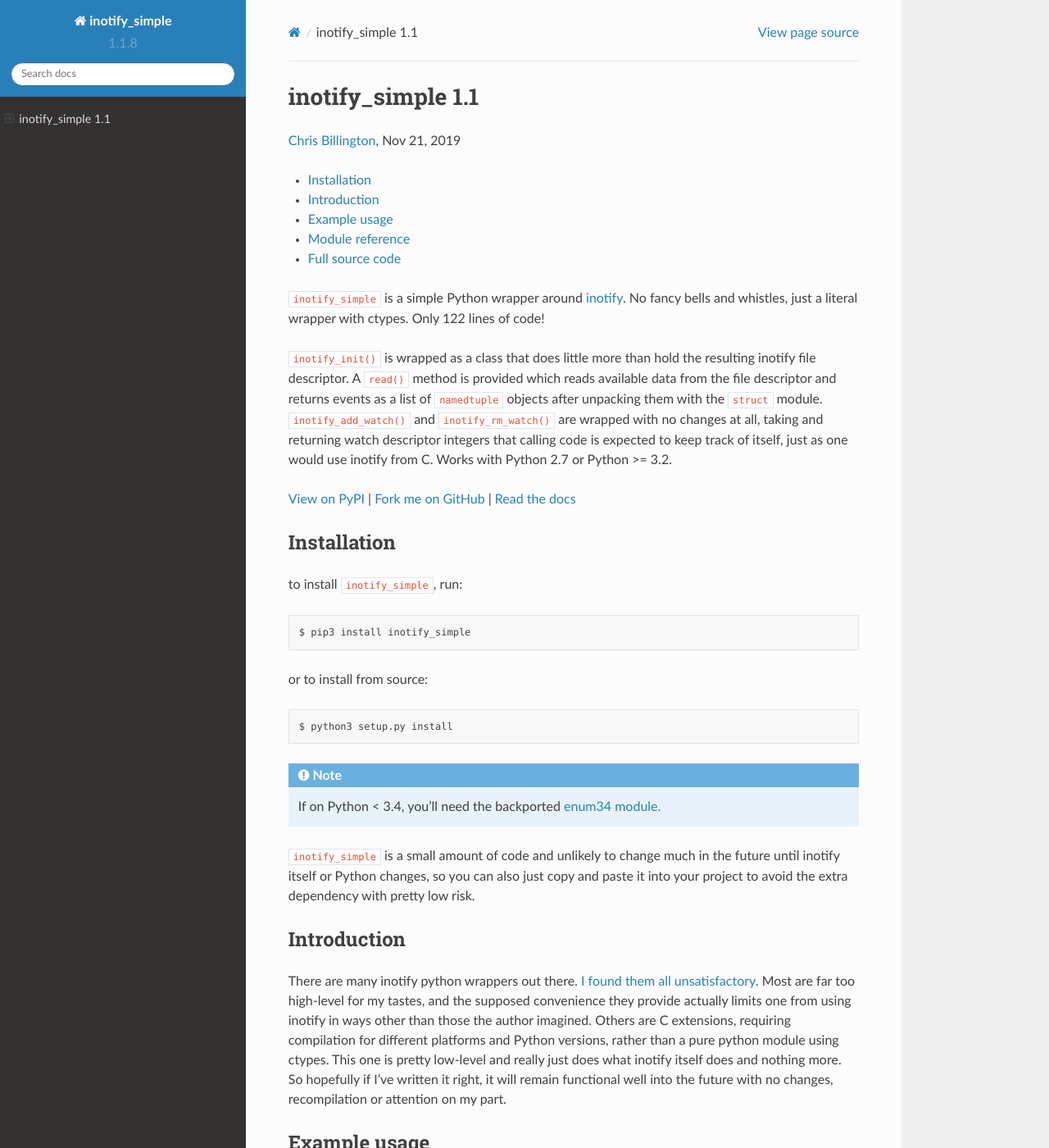
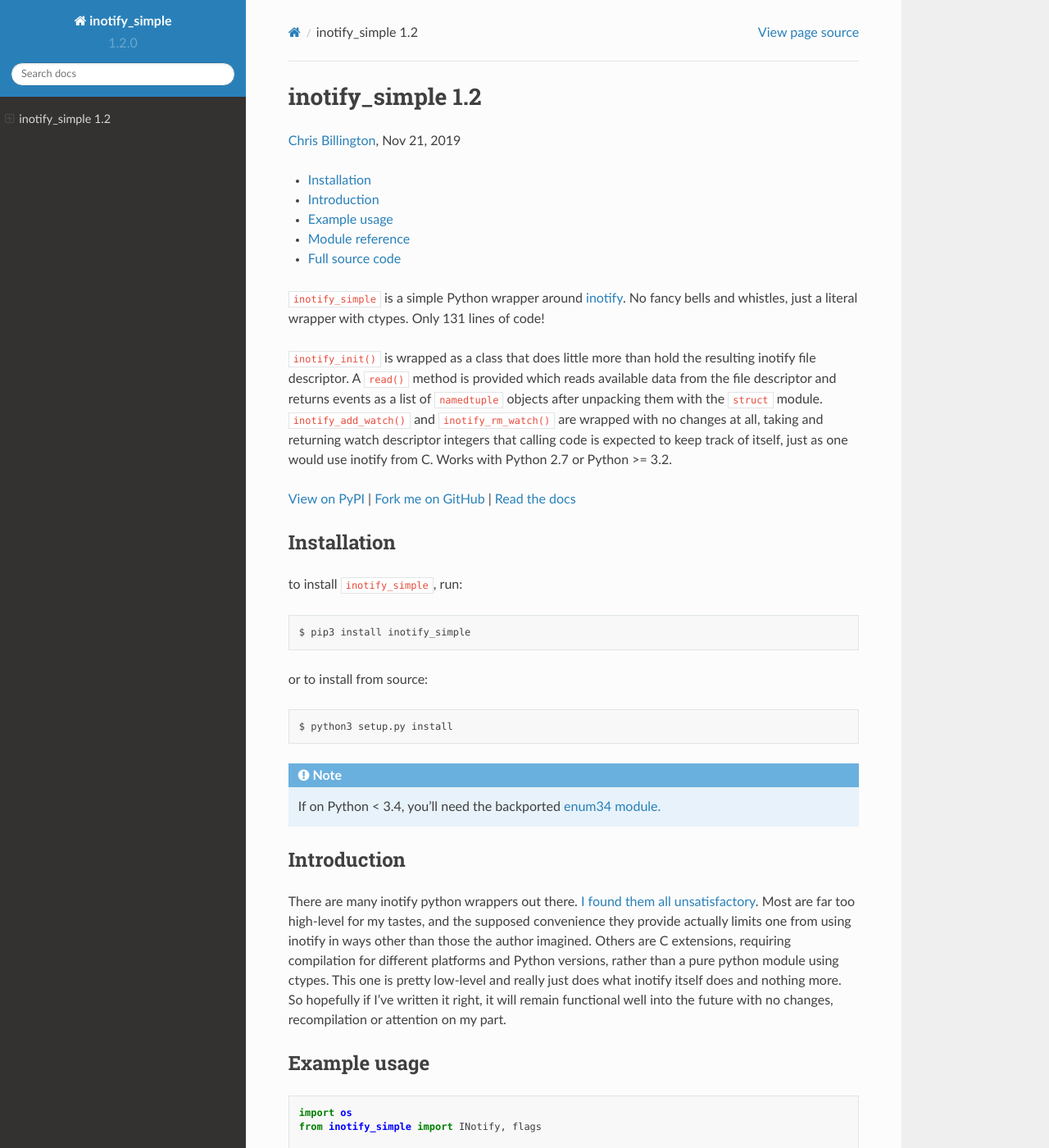
Before and after one commit to chrisjbillington/inotify_simple, a Sphinx documentation site: the page built from doc/index.rst, in a window 1280 px wide and 1400 px high. Shown: the whole window at 82% size. Built offline with Sphinx 7.4.7 and the Read the Docs theme 2.0.0, drawn with Linux system fonts in a browser that asks for light colours; some of the changed text lies outside the part shown.

Commit message:
Docs, version bump for release

```diff
--- a/README.md
+++ b/README.md
@@ -1,4 +1,4 @@
-# inotify_simple 1.1
+# inotify_simple 1.2
 
 Project status: Stable. This project is in active use and is maintained. Lack of
 repository activity does not imply abandonment: this is a simple project that has met
--- a/doc/index.rst
+++ b/doc/index.rst
@@ -12,7 +12,7 @@
 
 ``inotify_simple`` is a simple Python wrapper around
 `inotify <http://man7.org/linux/man-pages/man7/inotify.7.html>`_.
-No fancy bells and whistles, just a literal wrapper with ctypes. Only 122
+No fancy bells and whistles, just a literal wrapper with ctypes. Only 131
 lines of code!
 
 ``inotify_init()`` is wrapped as a class that does little more than hold the
@@ -48,9 +48,6 @@
     If on Python < 3.4, you'll need the backported `enum34 module.
     <https://pypi.python.org/pypi/enum34>`_
 
-``inotify_simple`` is a small amount of code and unlikely to change much in the
-future until inotify itself or Python changes, so you can also just copy and
-paste it into your project to avoid the extra dependency with pretty low risk.
 
 ------------
 Introduction
@@ -179,8 +176,7 @@
 Full source code
 ----------------
 
-Free to copy and paste into your project subject to the simplified BSD
-license. Presented here for ease of verifying that this wrapper is as sensible
+Presented here for ease of verifying that this wrapper is as sensible
 as it claims to be (comments stripped - see source on github to see comments).
 
 .. literalinclude:: fullsource.py
--- a/setup.py
+++ b/setup.py
@@ -14,7 +14,7 @@
 import os
 from distutils.core import setup
 
-__version__ = '1.1.8'
+__version__ = '1.2.0'
 
 DESCRIPTION = ("A simple wrapper around inotify. No fancy bells and whistles, " +
                "just a literal wrapper with ctypes. Only 127 lines of code!")
```
Also changed, not shown: 2 other files.
